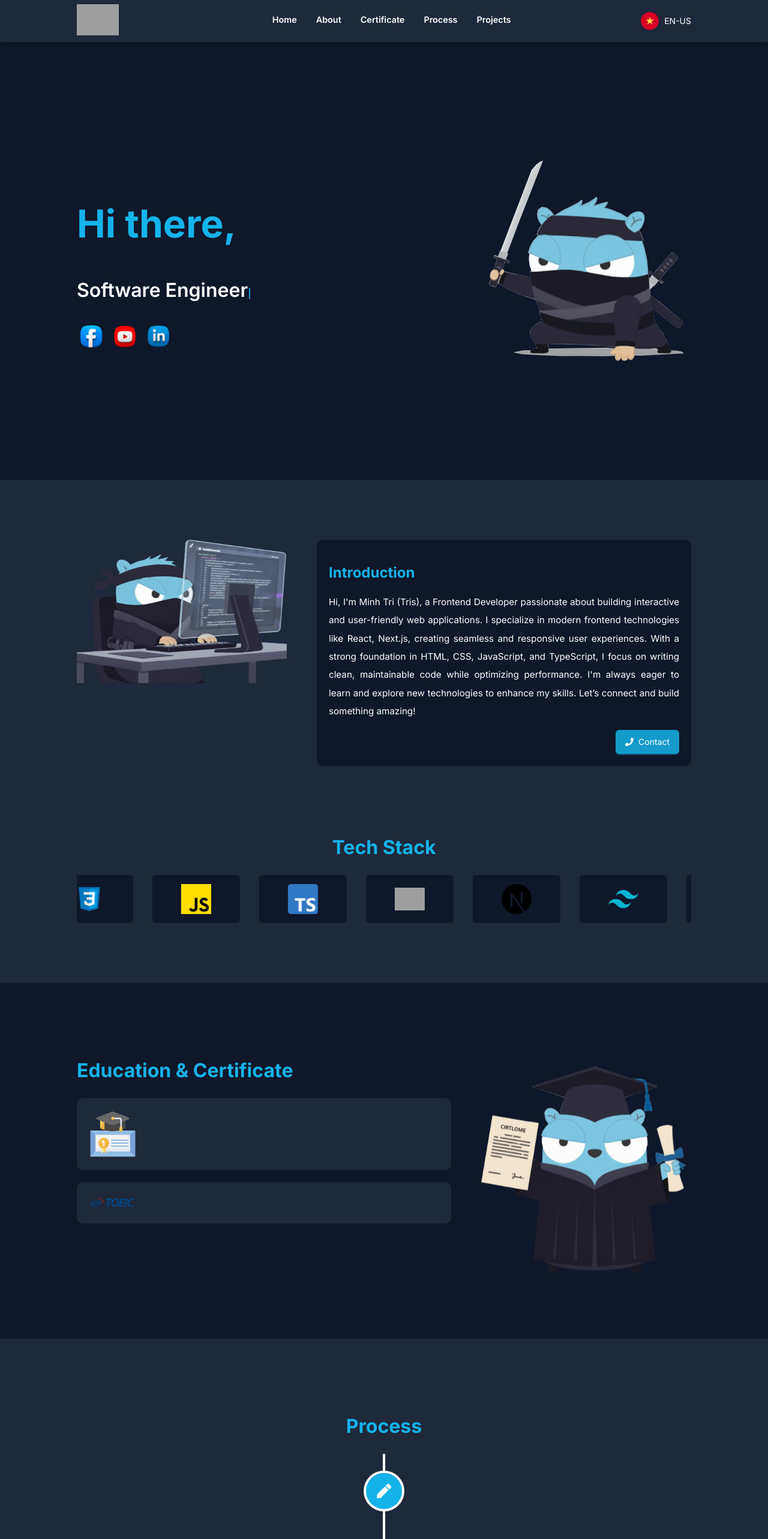
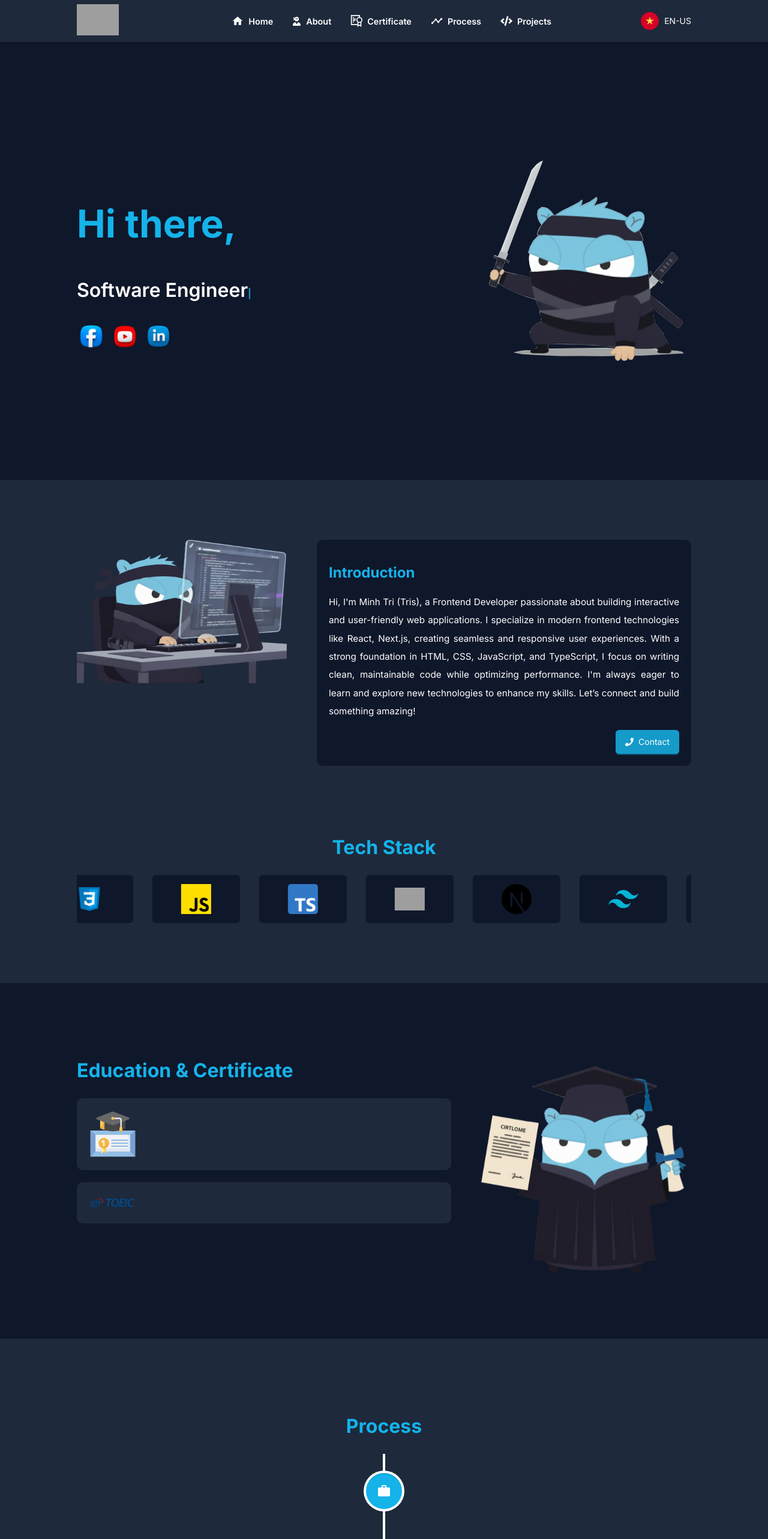
Before and after one commit to minhtrifit/my-portfolio, a React (Vite) app: page / in a window 1280 px wide. Shown: the top 2566 px of the page at 60% size. Built offline with nearby package versions, Linux system fonts and the light colour scheme; grey boxes are pictures that could not be loaded.

Commit message:
feat: add 404 page

```diff
--- a/src/+core/themes/colors.ts
+++ b/src/+core/themes/colors.ts
@@ -1,11 +1,5 @@
 export default {
-  primary: {
-    900: '#0A2277',
-    800: '#3D64EE',
-    600: '#4EA8B4',
-    500: '#5BB9E2',
-    400: '#ADBDF8',
-  },
+  primary: '#14b3ea',
   gray: {
     800: '#B6B6B6',
     700: '#838B8F',
--- a/src/components/global/Header/Header.tsx
+++ b/src/components/global/Header/Header.tsx
@@ -6,53 +6,60 @@ import { useIsMobile } from '@/hooks/useIsMobile';
 import { useScrollToId } from '@/hooks/useScrollToId';
 import { useActiveSection } from '@/hooks/useActiveSection';
 import { IoMdMenu } from 'react-icons/io';
+import { MdHome, MdOutlineTimeline } from 'react-icons/md';
+import { FaUserNinja } from 'react-icons/fa6';
+import { GrCertificate } from 'react-icons/gr';
+import { FaCode } from 'react-icons/fa';
 import LanguageToggle from '../LanguageToggle/LanguageToggle';
 
 import styles from './styles.module.scss';
+
+interface NavMenuType {
+  key: string;
+  name: string;
+  id: string;
+  icon: React.ReactNode;
+}
 
 const Header = () => {
   const location = useLocation();
   const navigate = useNavigate();
   const scrollToId = useScrollToId(70);
-  const isMobile = useIsMobile(768);
+  const isMobile = useIsMobile(1024);
   const { t } = useTranslation();
 
-  // const [activeSection, setActiveSection] = useState<string>('home-section');
   const [openMenu, setOpenMenu] = useState<boolean>(false);
 
-  // useActiveSection(
-  //   ['home-section', 'about-section', 'certificate-section', 'process-section', 'project-section'],
-  //   (value: string) => {
-  //     console.log(value);
-  //     setActiveSection(value);
-  //   },
-  // );
-
-  const NAVIGATIONS = [
+  const NAVIGATIONS: NavMenuType[] = [
     {
       key: 'home-navigate',
       name: t('home'),
       id: 'home-section',
+      icon: <MdHome size={20} />,
     },
     {
       key: 'about-navigate',
       name: t('about'),
       id: 'about-section',
+      icon: <FaUserNinja size={15} />,
     },
     {
       key: 'certificate-navigate',
       name: t('certificate'),
       id: 'certificate-section',
+      icon: <GrCertificate size={20} />,
     },
     {
       key: 'process-navigate',
       name: t('process'),
       id: 'process-section',
+      icon: <MdOutlineTimeline size={20} />,
     },
     {
       key: 'project-navigate',
       name: t('projects'),
       id: 'project-section',
+      icon: <FaCode size={20} />,
     },
   ];
 
@@ -64,14 +71,11 @@ const Header = () => {
         top: 0,
         behavior: 'smooth',
       });
-
-      // setActiveSection('home-section');
     }
   };
 
   const handleNavigateItem = (id: string) => {
     scrollToId(id);
-    // setActiveSection(id);
   };
 
   const showMenu = () => {
@@ -100,12 +104,13 @@ const Header = () => {
             return (
               <li key={item.key} className='list-none'>
                 <div
-                  className='px-8 py-4 hover:cursor-pointer'
+                  className='px-8 py-4 flex items-center gap-3 hover:cursor-pointer'
                   onClick={() => {
                     handleNavigateItem(item.id);
                     onCloseMenu();
                   }}
                 >
+                  {item.icon}
                   <span className={`text-[0.9rem] font-semibold`}>{item.name}</span>
                 </div>
               </li>
@@ -129,19 +134,15 @@ const Header = () => {
                 return (
                   <li key={item.key} className='list-none'>
                     <div
-                      className={'relative h-full mt-3 hover:cursor-pointer'}
+                      className={
+                        'h-full flex items-center gap-2 hover:text-primary hover:cursor-pointer'
+                      }
                       onClick={() => {
                         handleNavigateItem(item.id);
                       }}
                     >
+                      {item.icon}
                       <span className={`text-[0.9rem] font-semibold`}>{item.name}</span>
-
-                      {/* {item.id === activeSection && (
-                        <div
-                          className='absolute bottom-[10px] left-1/2 -translate-x-1/2
-                                      w-[30px] h-[6px] bg-primary rounded-md'
-                        />
-                      )} */}
                     </div>
                   </li>
                 );
--- a/src/i18n/locales/en/translation.json
+++ b/src/i18n/locales/en/translation.json
@@ -12,5 +12,7 @@
   "edu-certi": "Education & Certificate",
   "now": "Now",
   "process": "Process",
-  "projects": "Projects"
+  "projects": "Projects",
+  "page-not-found": "Sorry, the page you visited does not exist",
+  "back-homepage": "Back to homepage"
 }
--- a/src/i18n/locales/vi/translation.json
+++ b/src/i18n/locales/vi/translation.json
@@ -12,5 +12,7 @@
   "edu-certi": "Học vấn & Chứng Chỉ",
   "now": "Hiện tại",
   "process": "Quá trình",
-  "projects": "Dự án"
+  "projects": "Dự án",
+  "page-not-found": "Xin lũi, trang này không có ạ",
+  "back-homepage": "Trở về trang chủ"
 }
--- a/src/pages/home/components/carrer-section/CarrerSection.tsx
+++ b/src/pages/home/components/carrer-section/CarrerSection.tsx
@@ -14,6 +14,16 @@ const CarrerSection = () => {
 
   const TIME_LINE: TimelineType[] = [
     {
+      title_vi: 'Techhaus Vietnam JSC',
+      title_en: 'Techhaus Vietnam JSC',
+      date: `2025 - ${t('now')}`,
+      description_vi: 'Lập trình viên Front-end',
+      description_en: 'Front-end developer',
+      icon: <MdOutlineWork />,
+      skils: ['ReactJS', 'TypeScript', 'TailwindCSS', 'AntDesign'],
+      logo: '/assets/icons/techhaus.png',
+    },
+    {
       title_vi: 'Trường Đại học Khoa Học Tự Nhiên - ĐHQG TPHCM',
       title_en: 'University of Science - VNU HCM',
       date: '2020 - 2024',
@@ -28,16 +38,6 @@ const CarrerSection = () => {
       ],
       icon: <FaPen />,
       logo: '/assets/icons/hcmus.png',
-    },
-    {
-      title_vi: 'Techhaus Vietnam JSC',
-      title_en: 'Techhaus Vietnam JSC',
-      date: `2025 - ${t('now')}`,
-      description_vi: 'Lập trình viên Front-end',
-      description_en: 'Front-end developer',
-      icon: <MdOutlineWork />,
-      skils: ['ReactJS', 'TypeScript', 'TailwindCSS', 'AntDesign'],
-      logo: '/assets/icons/techhaus.png',
     },
   ];
 
--- a/src/pages/not-found-page/NotFoundPage.tsx
+++ b/src/pages/not-found-page/NotFoundPage.tsx
@@ -1,20 +1,25 @@
 import { Button } from 'antd';
+import { useTranslation } from 'react-i18next';
 import { useNavigate } from 'react-router-dom';
 
 export function NotFoundPage() {
+  const { t } = useTranslation();
   const navigate = useNavigate();
 
   return (
-    <div className='w-full h-screen flex items-center justify-center'>
+    <div className='w-full h-screen bg-primary-gray text-[#FFF] flex items-center justify-center'>
       <div className='flex flex-col gap-5 items-center justify-center'>
-        <span>Not Found Page</span>
+        <img className='w-[300px]' src='/assets/images/typing-2.png' />
+        <h2 className='my-0'>404</h2>
+        <span className='text-zinc-300 text-[0.9rem]'>{t('page-not-found')}</span>
+
         <Button
           type='primary'
           onClick={() => {
-            navigate('/dashboard');
+            navigate('/');
           }}
         >
-          Back to dashboard
+          {t('back-homepage')}
         </Button>
       </div>
     </div>
--- a/src/styles/globals.scss
+++ b/src/styles/globals.scss
@@ -6,10 +6,6 @@ body {
   margin: 0;
   font-family: 'Inter', 'Helvetica Neue', Arial, sans-serif;
   // background: $primary-color;
-}
-
-.text-primary {
-  color: #14b3ea;
 }
 
 .bg-primary {
```
